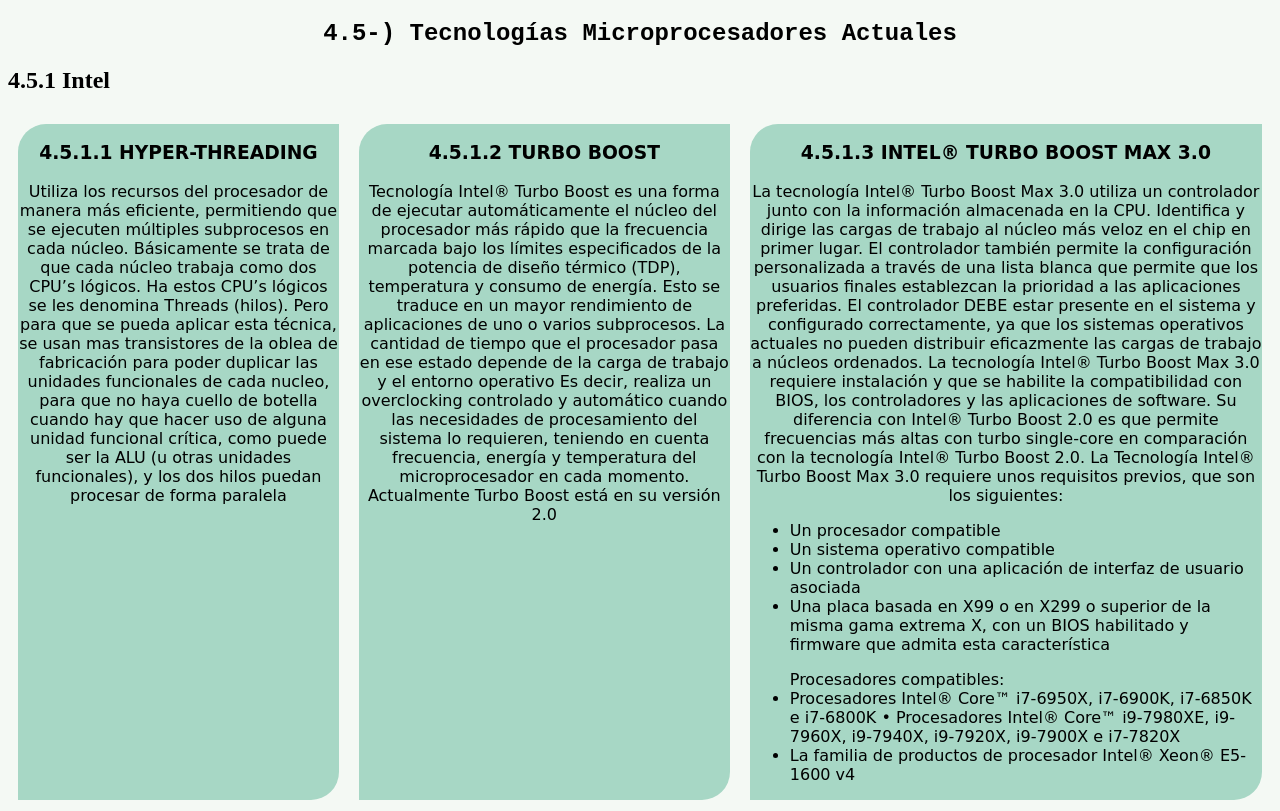
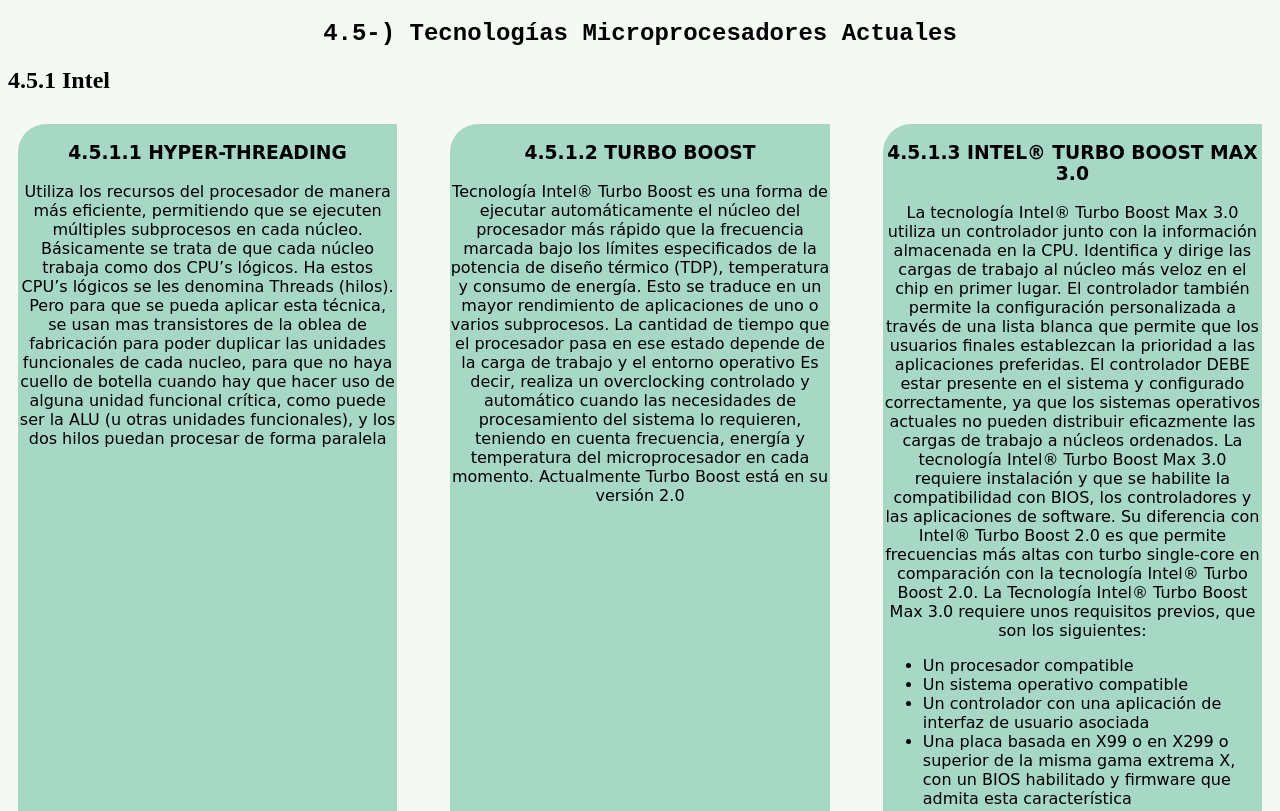
Before and after one commit to rafaeldiazmata/rdprimeroasir, a plain HTML site: page Flex-box/index.html in a window 1280 px wide. Shown: the top 811 px of the page. Drawn offline with Linux system fonts and the light colour scheme.

Commit message:
Corrección día 12-03

```diff
--- a/Flex-box/style/style.css
+++ b/Flex-box/style/style.css
@@ -5,6 +5,9 @@
 .contenedor{
 
     display: flex;
+    flex-flow: wrap;
+    justify-content: space-between;
+    width: 100%;
 }
 
 
@@ -36,7 +39,8 @@
     font-family: cursive;
     border-radius: 28px 0px;
     text-align: center;
-    margin: 10px
+    margin: 10px;
+    width: 30%
 }
 
 .amd{
@@ -44,5 +48,6 @@
     border-radius: 28px 0px;
     text-align: center;
     background-color: #74b49b;
-    margin: 10px
+    margin: 10px;
+    width: 30%
 }
```
